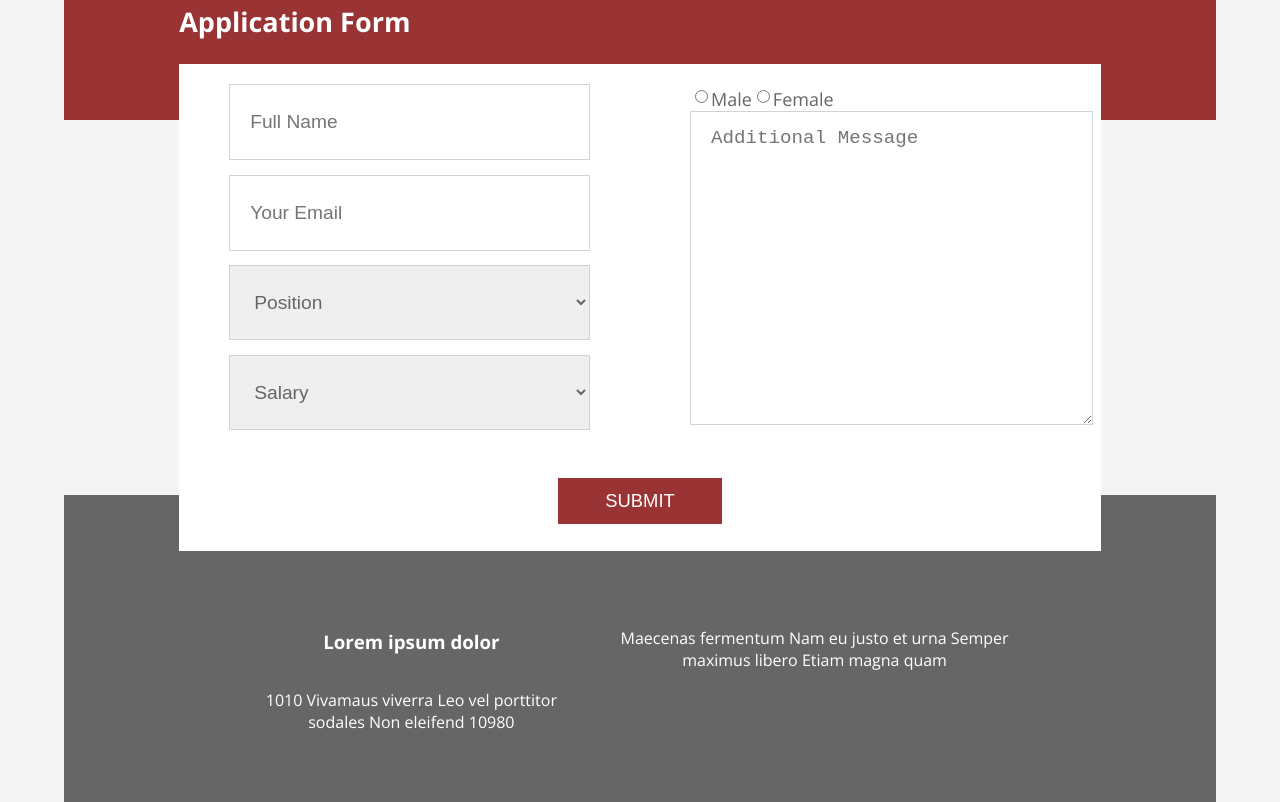
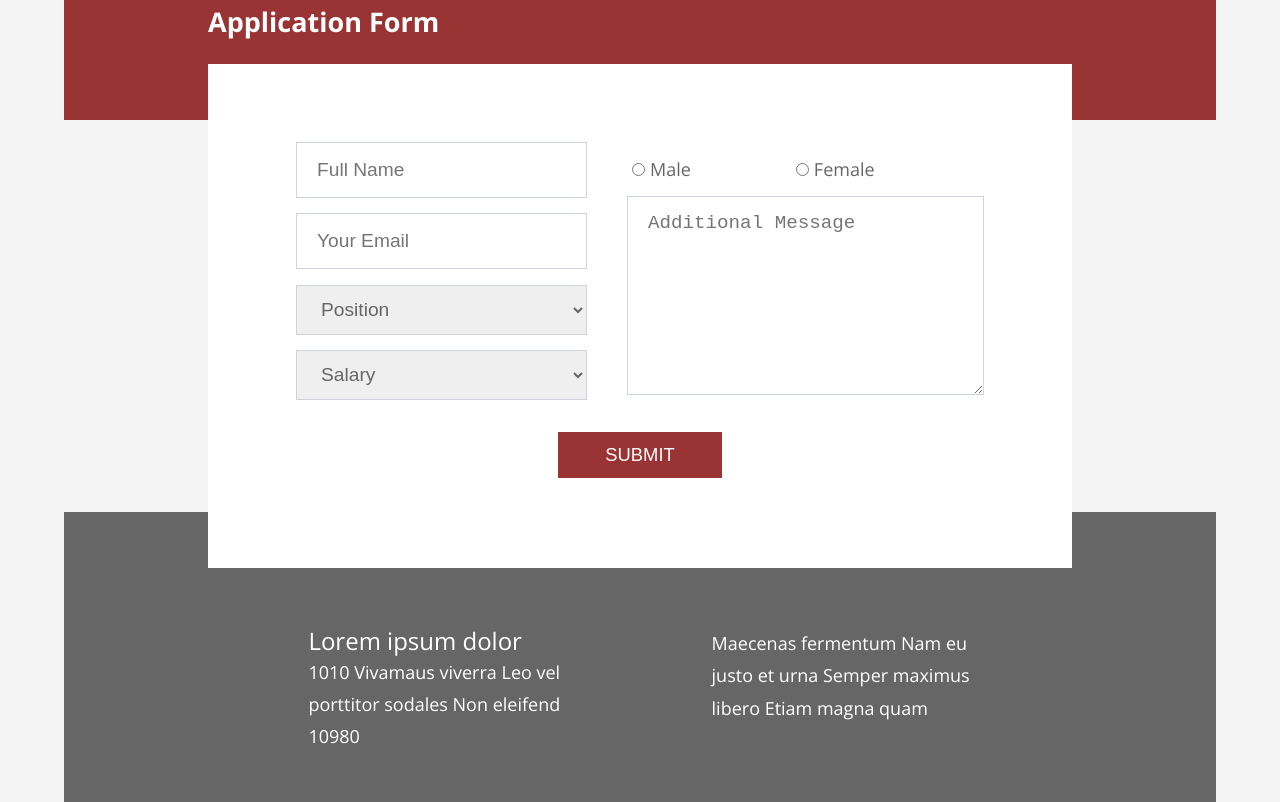
Before and after one commit to oussamabouchikhi/Magazee, a plain HTML site: page index.html in a window 1280 px wide. Shown: the part 2558-3360 px from the top of the page. Drawn offline with nearby package versions, Linux system fonts and the light colour scheme.

Commit message:
Design application section - Part 2

```diff
--- a/css/master.css
+++ b/css/master.css
@@ -9,7 +9,7 @@ body {
   --primary: #9a3334;
 }
 .main-container {
-    padding: 30px 0;
+    padding: 30px 0 0;
     width: 100%;
     font-size: 18px;
     color: #666666;
@@ -251,12 +251,15 @@ font-weight: 400;
   background-color: var(--primary);
   color: #FFF;
 }
+#application header .container {
+  padding: 5% 12.5%;
+}
 #application .form-container {
   background-color: #FFF;
   margin-top: -56px;
   position: relative;
   display: flex;
-  width: 80%;
+  width: 75%;
   margin-left: auto;
   margin-right: auto;
   flex-wrap: wrap;
@@ -265,6 +268,8 @@ font-weight: 400;
 
 }
 #application .form-container form {
+  padding: 68px;
+
   display: flex;
   flex-wrap: wrap;
 
@@ -273,40 +278,47 @@ font-weight: 400;
 #application .form-container form select,
 #application .form-container form textarea {
   border: 1px solid #CCC;
-  width: 100%;
   color: #666;
   font-size: 1.2rem;
   padding: 12px 20px;
   line-height: 1.5;
   border: 1px solid #ced4da;
-
 }
-.select-group {
-  display: inline-flex;
-  align-items: flex-start;
+#application .form-container form .select-group {
+  display: flex;
+  align-items: baseline;
+  padding: 15px 0;
+}
+#application .form-container form .select-group > input {
+  margin-right: 5px
+}
+#application .form-container form .select-group label:first-of-type {
+  margin-right: 100px
 }
 #application .form-container form select option {
-    padding: 12px 20px
+    padding: 12px 20px;
+    margin-right: 20px;
+
 }
 #application .form-container form input[type="text"],
 #application .form-container form select {
   display: flex;
-  height: 50px;
+  height: 30px;
   width: -webkit-fill-available;
 }
 #application .form-container form select {
-  height: 75px;
+  height: 50px;
 }
 #application .form-container .left {
   display: flex;
 justify-content: space-between;
-padding: 20px 50px;
+/* padding: 20px 50px; */
 flex-direction: column;
 width: 50%;
 }
 #application .form-container .left,
 #application .form-container .right {
-  padding: 20px 50px;
+  padding: 10px 20px;
   flex-direction: column;
   width: 50%;
 }
@@ -323,16 +335,46 @@ padding: 12px 47px;
 font-size: 1.15rem;
 }
 #application footer {
+  max-height: 70px;
   background-color: #666;
   color: #FFF;
+  text-align: left;
   padding: 10% 15%;
   margin-top: -56px;
   z-index: -1
 }
+#application footer .row {
+  justify-content: space-evenly;
+}
+#application footer .column {
+  flex-basis: 50%;
+  max-width: 260px;
+  margin: 0 auto;
+}
+#application footer p,
+#application footer h4{
+  max-width: 400px;
+  text-align: left;
+  margin: 0
+}
+#application footer h4 {
+  font-size: 1.5rem;
+  font-weight: 500;
+  line-height: 1.2;
+}
+#application footer p {
+  line-height: 1.8;
+  font-weight: 300;
+  font-size: 18px;
+}
 
 /* Footer */
 footer {
-  padding: 20px;
+  padding: 10px;
   font-size: 1rem;
   text-align: center!important;
 }
+footer p {
+  line-height: 1.8;
+  font-weight: 300;
+}
--- a/index.html
+++ b/index.html
@@ -145,8 +145,8 @@
           <form class="" action="index.html" method="post">
             <div class="row">
               <div class="left">
-                <input type="text" placeholder="Full Name">
-                <input type="text" placeholder="Your Email">
+                <input type="text" placeholder="Full Name" autocomplete>
+                <input type="text" placeholder="Your Email" autocomplete>
                 <select>
                   <option>Position</option>
                   <option>Chief Executive Officer</option>
@@ -168,7 +168,7 @@
                   <input type="radio" id="female" name="gender" value="female">
                   <label for="female">Female</label>
                 </div>
-                <textarea rows="10" cols="40" placeholder="Additional Message"></textarea>
+                <textarea rows="6" cols="25" placeholder="Additional Message"></textarea>
               </div>
             </div>
             <div class="submit row">
@@ -180,7 +180,7 @@
         <div class="container">
           <div class="row">
             <div class="column">
-              <h3>Lorem ipsum dolor</h3>
+              <h4>Lorem ipsum dolor</h4>
               <p>
                 1010 Vivamaus viverra
                 Leo vel porttitor sodales
```
